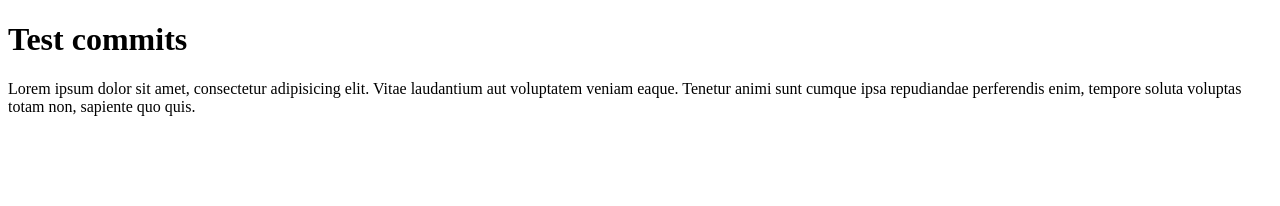
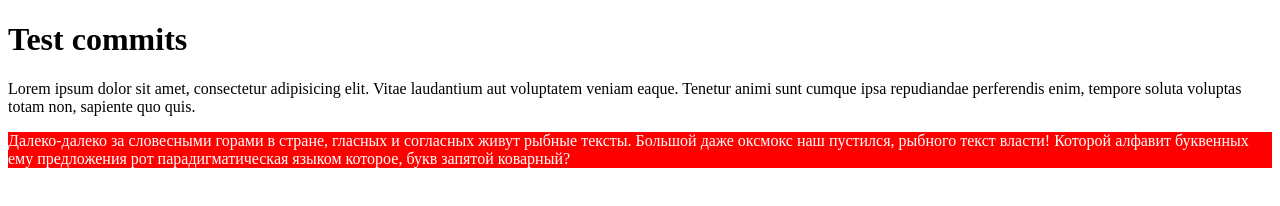
Before and after one commit to surilovk/gitlesson, a plain HTML site: page index.html in a window 1280 px wide. Drawn offline with Linux system fonts and the light colour scheme.

Commit message:
add new div

```diff
--- a/index.html
+++ b/index.html
@@ -3,9 +3,11 @@
 <head>
 	<meta charset="UTF-8">
 	<title>Git Lesson</title>
+	<link rel="stylesheet" type="text/css" href="style.css">
 </head>
 <body>
 	<h1>Test commits</h1>
 	<p>Lorem ipsum dolor sit amet, consectetur adipisicing elit. Vitae laudantium aut voluptatem veniam eaque. Tenetur animi sunt cumque ipsa repudiandae perferendis enim, tempore soluta voluptas totam non, sapiente quo quis.</p>
+	<div class="red"><p>Далеко-далеко за словесными горами в стране, гласных и согласных живут рыбные тексты. Большой даже оксмокс наш пустился, рыбного текст власти! Которой алфавит буквенных ему предложения рот парадигматическая языком которое, букв запятой коварный?</p></div>
 </body>
 </html>
--- a/style.css
+++ b/style.css
@@ -0,0 +1,4 @@
+.red {
+	background: red;
+	color: #fff;
+}
```
